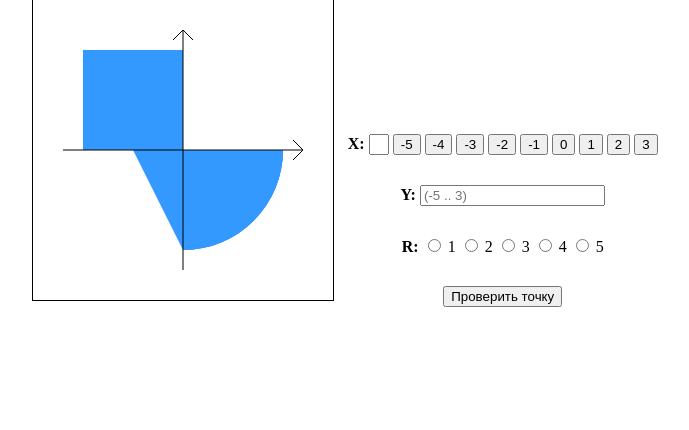
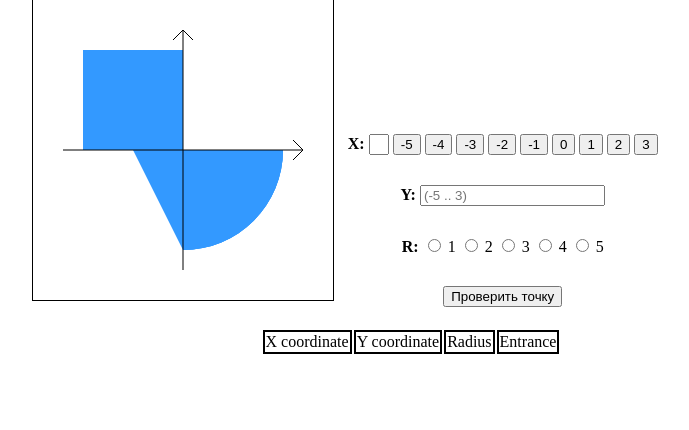
Before and after one commit to Orfac/IAD-labs, a Java web app: page / in a window 1280 px wide. Shown: the part 67-497 px from the top of the page, without its empty margins (229-918 px from the left). Run offline with Tomcat 11, a stand-in JSP engine, Linux system fonts and the light colour scheme.

Commit message:
moved table with all result to index and added table with single result to result page

```diff
--- a/2lab/src/servlets/AreaCheckServlet.java
+++ b/2lab/src/servlets/AreaCheckServlet.java
@@ -42,7 +42,7 @@
         points.add(point);
 
         context.setAttribute("points", points);
-
+        context.setAttribute("point",point);
 
         String isAjax = request.getParameter("IsAjax");
         if (isAjax == null)
--- a/2lab/web/index.jsp
+++ b/2lab/web/index.jsp
@@ -51,7 +51,36 @@
       </div>
     </form>
   </div>
+
 </div>
+<table class='points'>
+    <tr>
+        <td>X coordinate</td><td>Y coordinate</td><td>Radius</td><td>Entrance</td>
+    </tr>
+    <%
+        Object pointsObject = pageContext.getServletContext().getAttribute("points");
+        if(pointsObject != null){
+            List<Point> points = (ArrayList<Point>) pointsObject;
+
+            for (Point point : points) {%>
+    <tr>
+        <td><%=point.x %></td>
+        <td><%=point.y %></td>
+        <td><%=point.R %></td>
+        <% if (point.isMatched) {%>
+        <td class="matched-cell">
+                <%="Yes"%>
+                <%} else {%>
+        <td class="unmatched-cell">
+            <%="No"%>
+            <%}%>
+        </td>
+    </tr>
+    <%}%>
+    <%}%>
+
+
+</table>
 </body>
 <script src="${pageContext.request.contextPath}/static/scripts/init.js" type="text/javascript"></script>
 
--- a/2lab/web/static/scripts/validate.js
+++ b/2lab/web/static/scripts/validate.js
@@ -10,7 +10,7 @@
         isCorrect = false;
     }
     document.forms["params"]["X"].value = x;
-    if (y === "" || isNaN(y) || y <= "-5" || y >= "3") {
+    if (y === "" || isNaN(y) || y < -5 || y > 3) {
         errorMessage += "Некорректно задано значение Y\n";
         isCorrect = false;
     }
--- a/2lab/web/static/styles/main.css
+++ b/2lab/web/static/styles/main.css
@@ -36,3 +36,25 @@
 .x-value {
     width: 20px;
 }
+
+td
+{
+    border: 2px solid #000000;
+    text-align: center;
+    margin: auto;
+}
+
+.matched-cell
+{
+    border-color: lightgreen;
+}
+
+.unmatched-cell
+{
+    border-color: crimson;
+}
+
+.points
+{
+    margin: 0 auto;
+}
```
Also changed, not shown: 2lab/web/result.jsp (+3 -5 lines).
